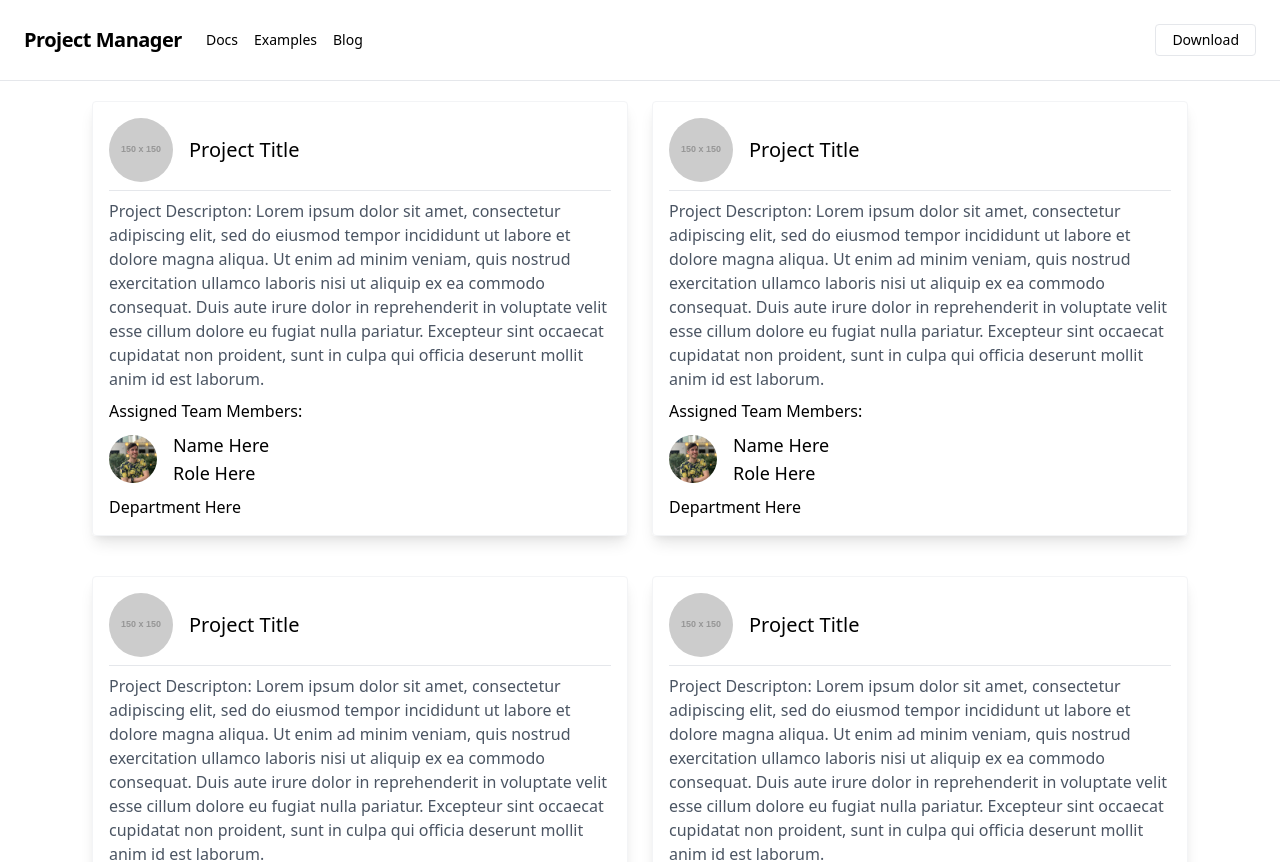
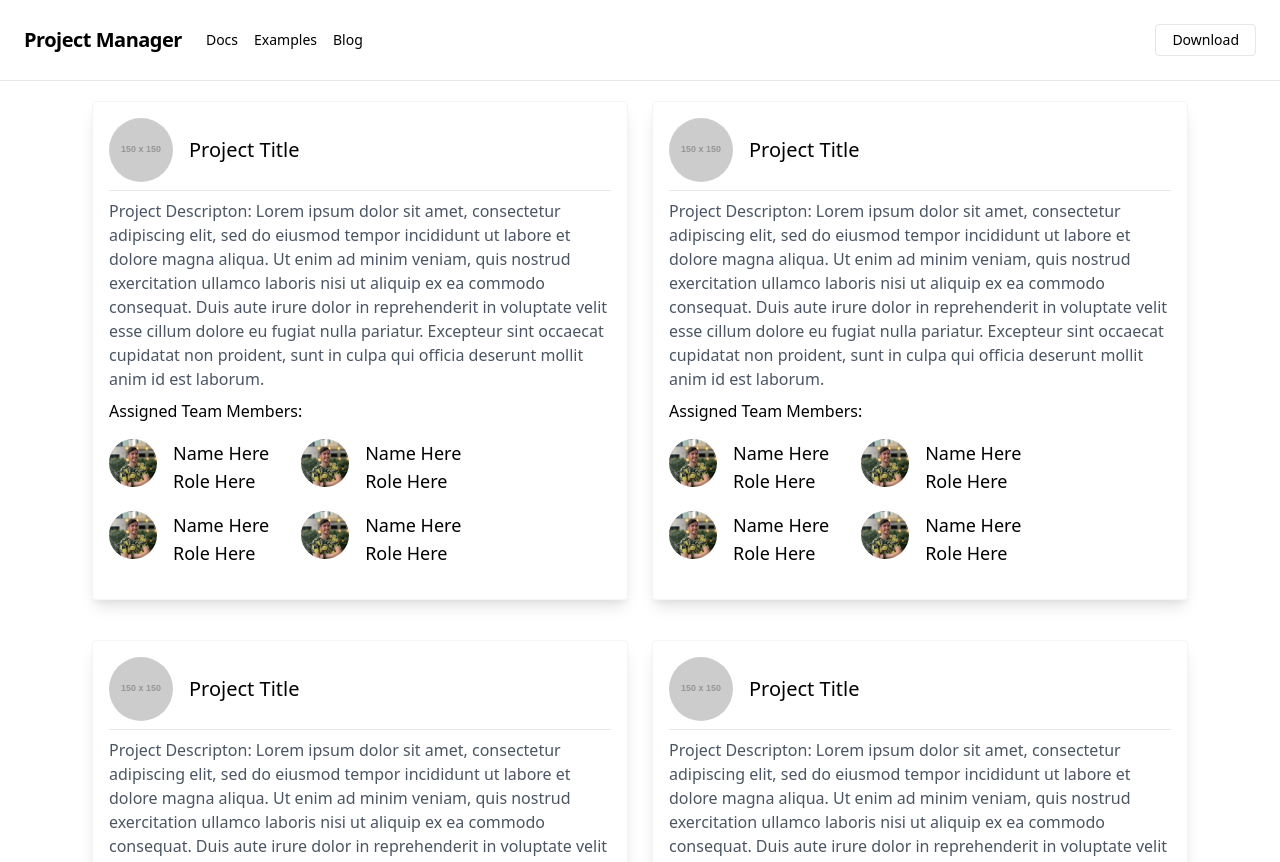
Before and after one commit to ryangautier1/project-manager, a React (Create React App) app: page / in a window 1280 px wide. Shown: the top 862 px of the page. Built offline with nearby package versions, Linux system fonts and the light colour scheme; the HTML template or start-up script is replaced by a standard one.

Commit message:
add multiple assigned employees to project card

```diff
--- a/src/components/EmployeeCard/index.js
+++ b/src/components/EmployeeCard/index.js
@@ -1,11 +1,11 @@
 import React from "react";
-import pic from "../../ryanpicturesquare.png"
-import "./style.css"
+import pic from "../../ryanpicturesquare.png";
+import "./style.css";
 
 function EmployeeCard() {
   return (
     //Container for card
-    <div className="px-3" id="employee-card">
+    <div className="px-3 employee-card">
       {/* Contatiner for card content */}
       <div className="max-w-sm rounded overflow-hidden shadow-lg my-5 mx-auto border-gray-100 border p-4">
         {/* Container for Card Heading */}
--- a/src/components/EmployeeCard/style.css
+++ b/src/components/EmployeeCard/style.css
@@ -1,3 +1,3 @@
-#employee-card {
+.employee-card {
   min-width: 300px;
 }
--- a/src/components/ProjectCard/index.js
+++ b/src/components/ProjectCard/index.js
@@ -2,12 +2,35 @@ import React from "react";
 import pic from "../../ryanpicturesquare.png"
 import "./style.css"
 
+const employees = [
+  {
+    name: "Name Here",
+    role: "Role Here",
+    pic: pic
+  },
+  {
+    name: "Name Here",
+    role: "Role Here",
+    pic: pic
+  },
+  {
+    name: "Name Here",
+    role: "Role Here",
+    pic: pic
+  },
+  {
+    name: "Name Here",
+    role: "Role Here",
+    pic: pic
+  }
+]
+
 function ProjectCard() {
   return (
     //Container for card
-    <div className="px-3" id="project-card">
+    <div className="px-3 project-card">
       {/* Contatiner for card content */}
-      <div className="rounded overflow-hidden shadow-lg my-5 mx-auto border-gray-100 border p-4">
+      <div className="rounded overflow-hidden shadow-lg my-5 mx-auto border-gray-100 border p-4 hover:border-orange-500 cursor-pointer">
         {/* Container for Card Heading */}
         <div className="mb-2 flex flex-row items-center">
           <img className="inline-block rounded-full h-16 w-16" src="https://via.placeholder.com/150x150" alt="placeholder" />
@@ -16,16 +39,22 @@ function ProjectCard() {
           </div>
         </div>
         <hr />
-        <div className="mt-2 text-gray-600">Project Descripton: Lorem ipsum dolor sit amet, consectetur adipiscing elit, sed do eiusmod tempor incididunt ut labore et dolore magna aliqua. Ut enim ad minim veniam, quis nostrud exercitation ullamco laboris nisi ut aliquip ex ea commodo consequat. Duis aute irure dolor in reprehenderit in voluptate velit esse cillum dolore eu fugiat nulla pariatur. Excepteur sint occaecat cupidatat non proident, sunt in culpa qui officia deserunt mollit anim id est laborum.</div>
+        <div className="mt-2 text-gray-600 text-sm sm:text-base">Project Descripton: Lorem ipsum dolor sit amet, consectetur adipiscing elit, sed do eiusmod tempor incididunt ut labore et dolore magna aliqua. Ut enim ad minim veniam, quis nostrud exercitation ullamco laboris nisi ut aliquip ex ea commodo consequat. Duis aute irure dolor in reprehenderit in voluptate velit esse cillum dolore eu fugiat nulla pariatur. Excepteur sint occaecat cupidatat non proident, sunt in culpa qui officia deserunt mollit anim id est laborum.</div>
         <div className="mt-2">Assigned Team Members: </div>
-        <div className="my-2 flex flex-row items-center">
-          <img className="inline-block rounded-full h-12 w-12" src={pic} alt="placeholder" />
-          <div className="inline-block text-lg ml-4">
-            <div>Name Here</div>
-            <div className="text-orange-500">Role Here</div>
-          </div>
+        <div className="my-2 flex flex-wrap items-center">
+          {employees.map(item => {
+            return(
+            <div className="my-2 flex mr-8">
+              <img className="inline-block rounded-full h-12 w-12" src={item.pic} alt="placeholder" />
+              <div className="inline-block text-lg ml-4">
+                <div>{item.name}</div>
+                <div className="text-orange-500">{item.role}</div>
+              </div>
+            </div>
+            )
+          })}
+
         </div>
-        <div className="mt-2">Department Here</div>
       </div>
     </div>
   );
--- a/src/components/ProjectCard/style.css
+++ b/src/components/ProjectCard/style.css
@@ -1,15 +1,9 @@
-#project-card {
+.project-card {
   width: 50%;
 }
 
 @media screen and (max-width: 850px) {
-  #project-card {
+  .project-card {
     width: 100%;
   }
 }
-
-/* @media screen and (max-width: 450px) {
-  #project-card {
-    width: 100%;
-  }
-} */
```
